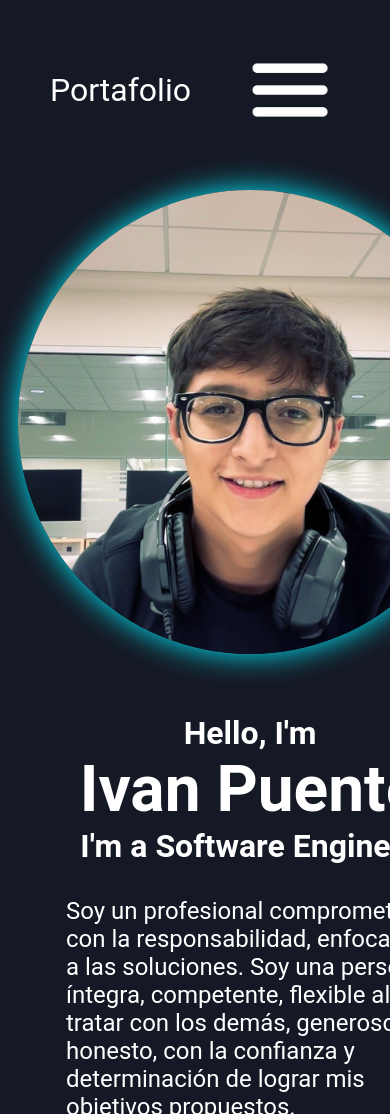
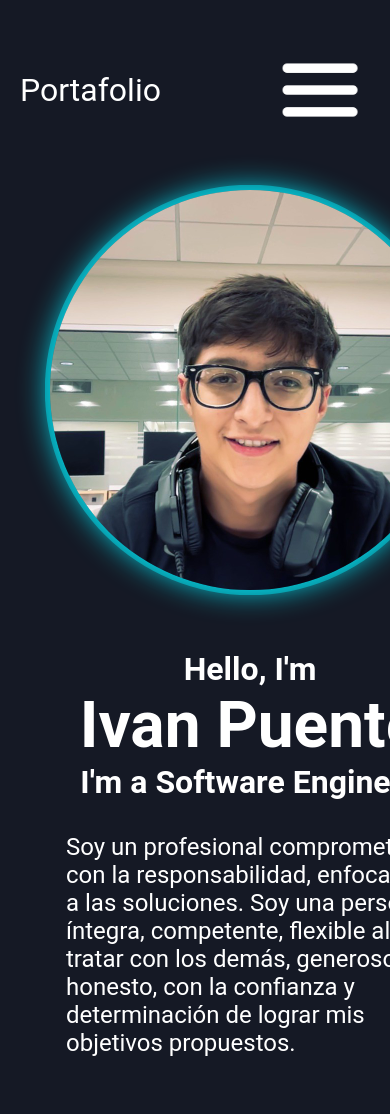
Before and after one commit to IvanPuenteB/portafolio-web, a plain HTML site: page index.html in a window 390 px wide. Shown: the top 1114 px of the page. Drawn offline with Linux system fonts and the light colour scheme.

Commit message:
arreglar vista mobile

```diff
--- a/css/style.css
+++ b/css/style.css
@@ -605,23 +605,12 @@ footer p{
         /* margin-top: 100px; */
     }
 
-    .img-container{
-        min-width: 300px;
-        height: auto;
-    }
-
 .img-container img{
     clip-path: circle(50%);
 }
 
 
-.img-ivan{
-    width: 100%;
-    height: 100%;
-    object-fit: cover;
-}
-
-.img-container::after{
+.img-container::before{
     content: '';
     width: 100%;
     height: 100%;
@@ -635,13 +624,9 @@ footer p{
     animation: pulse-in 4s ease-in-out 3;
 }
 
-
-
-
     .nav-bar{
-        margin: 0 auto;
-        padding: 0px 30px;
-        min-width: 100%;
+        display: flex;
+        justify-content: space-between;
     }
 
     .nav-bar ul{
@@ -649,14 +634,7 @@ footer p{
     }
 
 
-    .header{
-        display: flex;
-        justify-content: space-between ;
-        align-items: flex-start;
-        /* justify-content: flex-end; */
-    }
-
-    .logo{
+     .logo{
         display: inline;
     }
 
```
